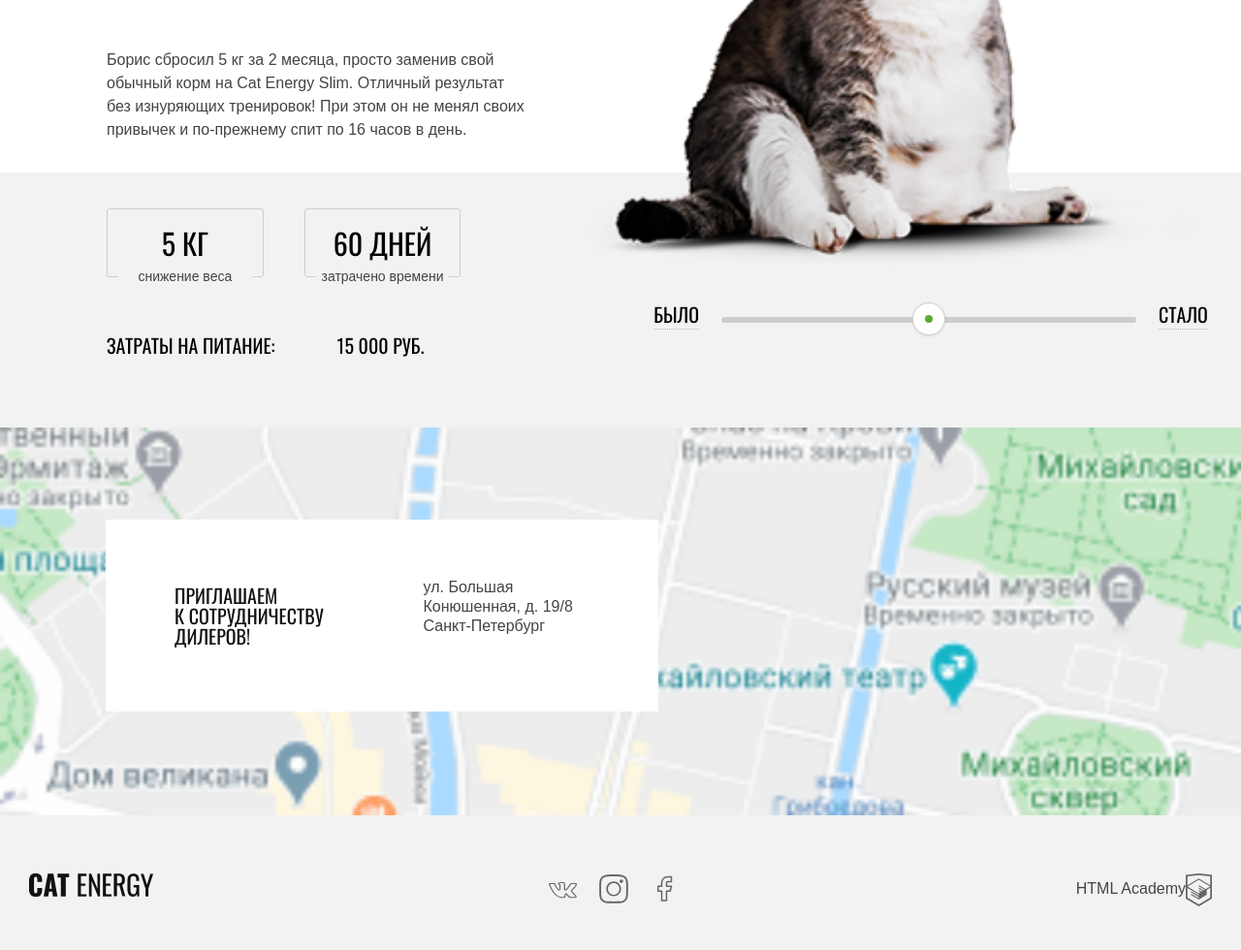
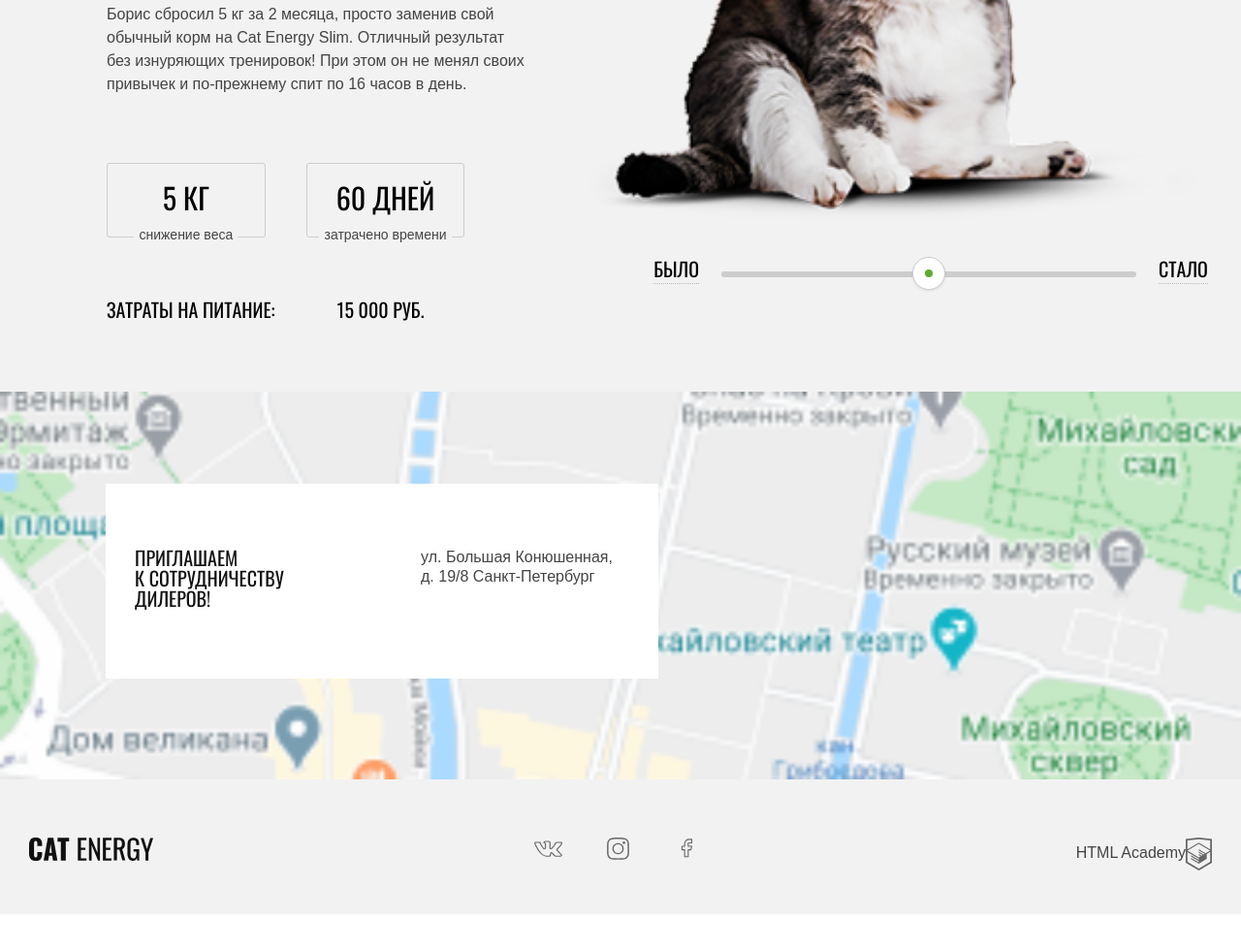
Before and after one commit to MakeyAlena/237787-cat-energy-23, a website: page source/index.html in a window 1280 px wide. Shown: the part 1819-2799 px from the top of the page at 97% size. After the commit the page ends 2762 px from the top, so only its background shows below. Drawn offline with nearby package versions, Linux system fonts and the light colour scheme; files that its build step writes are made by us from their sources.

Commit message:
Исправляет ошибки  декоративных элементов главной странице

```diff
--- a/source/index.html
+++ b/source/index.html
@@ -9,7 +9,7 @@
 
 <body class="page__body">
   <header class="page-header page-header--preview">
-    <div class="page-header--container wrapper">
+    <div class="page-header__container wrapper">
       <a class="page-header__logo">
         <img class="page-header__logo-image" src="img/logo/logo-mobile.svg" width="196" height="43"
           alt="Логотип интернет-магазина Кэт энерджи" />
@@ -152,7 +152,7 @@
           <p class="contacts__address-diler">Приглашаем </br> к сотрудничеству дилеров!</p>
           <address class="contacts__address-add">ул. Большая Конюшенная, д. 19/8 Санкт-Петербург</address>
         </div>
-        <div class="contacts__map--container">
+        <div class="contacts__inner">
           <img class="contacts__map contacts__map-image" src="img/map-mobile.png" width="320" height="362"
             alt="Карта проезда" />
         </div>
@@ -169,16 +169,19 @@
           <li class="social__item">
             <a class="social__link social__link-vk" href="#">
               <span class="visually-hidden">Вконтакте</span>
+              <img class="social__icon social__icon-vk" src="img/icon/icon_vkontakte.svg" width="23" height="16">
             </a>
           </li>
           <li class="social__item">
             <a class="social__link social__link-instagram" href="#">
               <span class="visually-hidden">Инстаграмм</span>
+              <img class="social__icon social__icon-instagram" src="img/icon/icon_instagram.svg" width="16" height="16">
             </a>
           </li>
           <li class="social__item">
             <a class="social__link social__link-fb" href="#">
               <span class="visually-hidden">Фейсбук</span>
+              <img class="social__icon social__icon-vk" src="img/icon/icon_facebook.svg" width="22" height="22">
             </a>
           </li>
         </ul>
--- a/source/less/blocks/contacts.less
+++ b/source/less/blocks/contacts.less
@@ -24,7 +24,7 @@
   font-style: normal;
 }
 
-.contacts__map--container {
+.contacts__inner {
   position: relative;
 
   &::before {
@@ -79,7 +79,7 @@
     border: none;
   }
 
-  .contacts__map--container {
+  .contacts__inner {
     &::before {
       width: 113px;
       height: 106px;
@@ -98,8 +98,13 @@
     min-height: 400px;
   }
 
-  .contacts__map--container {
-    position: static;
+  .contacts__inner {
+    position: absolute;
+    width: 100%;
+    height: 100%;
+    z-index: 1;
+    top: 0;
+    left: 0;
   }
 
   .contacts__wrapper {
@@ -107,17 +112,9 @@
   }
 
   .contacts__map {
-    position: absolute;
-    top: 0;
-    right: 0;
-    left: 0;
-    bottom: 0;
-    z-index: 3;
-    background: #f2f2f2;
     min-height: 100%;
     min-width: 100%;
     object-fit: cover;
-    border: none;
   }
 
   .contacts__address {
@@ -129,11 +126,13 @@
     z-index: 4;
     background-color: @white;
     margin: 0;
+    padding: 66px 76px 72px 30px;
   }
 
   .contacts__address-diler {
     font-size: 20px;
     line-height: 21px;
+    padding: 0;
   }
 
   .contacts__address-grey {
@@ -142,5 +141,6 @@
 
   .contacts__address-add {
     text-align: left;
+    padding: 0;
   }
 }
--- a/source/less/blocks/footer.less
+++ b/source/less/blocks/footer.less
@@ -30,32 +30,26 @@
 .social__link {
   position: relative;
   display: inline-block;
+}
+
+.social__icon {
+  background-repeat: no-repeat;
+  background-position: 50% 50%;
+}
+
+.social__icon-vk {
+  width: 23px;
+  height: 22px;
+}
+
+.social__icon-instagram {
+  width: 16px;
+  height: 16px;
+}
+
+.social__link-fb {
   width: 22px;
   height: 22px;
-
-  &::after {
-    display: inline-block;
-    content: "";
-    position: absolute;
-    top: 0;
-    left: 0;
-    background-repeat: no-repeat;
-    background-position: 50% 50%;
-    width: 22px;
-    height: 22px;
-  }
-}
-
-.social__link-vk::after {
-  background-image: url("../img/icon/icon_vkontakte.svg");
-}
-
-.social__link-fb::after {
-  background-image: url("../img/icon/icon_facebook.svg");
-}
-
-.social__link-instagram::after {
-  background-image: url("../img/icon/icon_instagram.svg");
 }
 
 .copyright__link {
@@ -89,7 +83,7 @@
   }
 
   .social__link {
-    margin-left: 10px;
+    margin-left: 25px;
 
     &::after {
       width: 30px;
@@ -101,4 +95,19 @@
   .copyright__link {
     padding-top: 0;
   }
+
+  .social__icon-vk {
+    width: 30px;
+    height: 22px;
+  }
+
+  .social__icon-instagram {
+    width: 23px;
+    height: 23px;
+  }
+
+  .social__link-fb {
+    width: 28px;
+    height: 33px;
+  }
 }
--- a/source/less/blocks/live-example.less
+++ b/source/less/blocks/live-example.less
@@ -17,9 +17,6 @@
   display: flex;
   flex-direction: column;
   text-align: center;
-  border: 1px solid @color-grey-400;
-  border-radius: 3px;
-  padding: 15px 0;
 }
 
 .live-example__description {
@@ -41,19 +38,21 @@
   font-size: 24px;
   line-height: 24px;
   color: @black;
+  padding: 16px 15px 22px;
+  border: 1px solid @color-grey-400;
+  border-radius: 3px;
+  align-items: center;
 }
 
 .live-example-stats__description {
   font-size: 12px;
   line-height: 12px;
   font-family: @default-font;
-  position: absolute;
-  bottom: -16px;
-  left: 23px;
-  right: 25px;
-  text-align: center;
   background: @color-grey-150;
   color: @color-grey-300;
+  margin-top: -8px;
+  padding: 0 5px;
+  align-self: center;
 }
 
 .live-example-stats__total {
@@ -92,7 +91,8 @@
   }
 
   .live-example-stats__item {
-    padding: 16px 29px;
+    padding: 0;
+    border: 0;
   }
 
   .live-example-stats__list {
@@ -102,15 +102,14 @@
   .live-example-stats__number {
     font-size: 30px;
     line-height: 37px;
+    padding: 16px 30px 22px;
   }
 
   .live-example-stats__description {
     font-size: 14px;
     line-height: 14px;
-    bottom: -7px;
-    left: 11px;
-    right: 11px;
     background-color: @white;
+    margin-top: -10px;
   }
 
   .live-example-stats__total {
@@ -131,6 +130,7 @@
     display: grid;
     grid-template-columns: 1fr 1fr;
     padding: 44px 0 33px 0;
+    background-image: linear-gradient(@white 0%, @white 25%, @color-grey-100 25%, @color-grey-100 100%);
   }
 
   .live-example-wrapper {
--- a/source/less/blocks/main-nav.less
+++ b/source/less/blocks/main-nav.less
@@ -88,7 +88,7 @@
 
 @media (min-width: @tablet-width) {
   .main-nav--closed {
-    margin-left: 40px;
+    margin-left: auto;
   }
 
   .main-nav__toggle {
--- a/source/less/blocks/page-header.less
+++ b/source/less/blocks/page-header.less
@@ -17,24 +17,19 @@
 }
 
 @media (min-width: @tablet-width) {
-  .page-header--container {
-    display: grid;
-    grid-template-columns: max-content 1fr;
-    gap: 72px;
-    padding-top: 20px;
+  .page-header__container {
+    display: flex;
   }
 
   .page-header__logo-image {
     padding-top: 13px;
+    margin-right: 72px;
   }
 }
 
 @media (min-width: @desktop-width) {
-  .page-header--container {
-    display: grid;
-    grid-template-columns: 1fr 1fr;
-    gap: 177px;
-    padding-top: 47px;
+  .page-header__logo-image {
+    margin-right: 72px;
   }
 
   .page-header--preview {
@@ -48,7 +43,9 @@
     width: 50%;
     background-image: url("../img/background/index-background-promo2x.jpeg");
     background-repeat: no-repeat;
-    background-position: top right;
+    background-position: center right;
+    background-color: @color-green-500;
+    background-size: cover;
     z-index: -1;
     top: 0;
     left: 50%;
--- a/source/less/blocks/site-list.less
+++ b/source/less/blocks/site-list.less
@@ -18,12 +18,16 @@
 @media (min-width: @tablet-width) {
   .site-list {
     display: flex;
-    justify-content: space-between;
   }
 
   .site-list__item {
     border: none;
     text-align: end;
+    margin-right: 33px;
+
+    &:last-child {
+      margin-right: 0;
+    }
 
     &--current {
       position: relative;
@@ -32,7 +36,7 @@
         content: "";
         position: absolute;
         right: 0;
-        top: 54px;
+        bottom: 0;
         left: 0;
         height: 2px;
         background: @color-green-500;
@@ -54,6 +58,14 @@
     color: @white;
   }
 
+  .site-list__item {
+    margin-right: 35px;
+
+    &:last-child {
+      margin-right: 0;
+    }
+  }
+
   .site-list__item--current::after {
     background: @white;
   }
```
